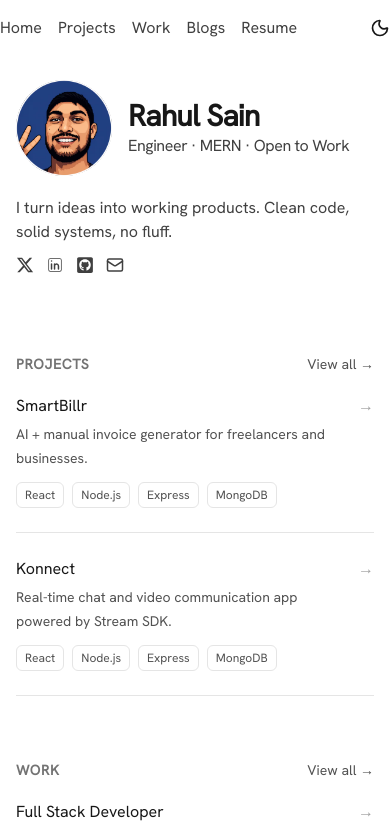
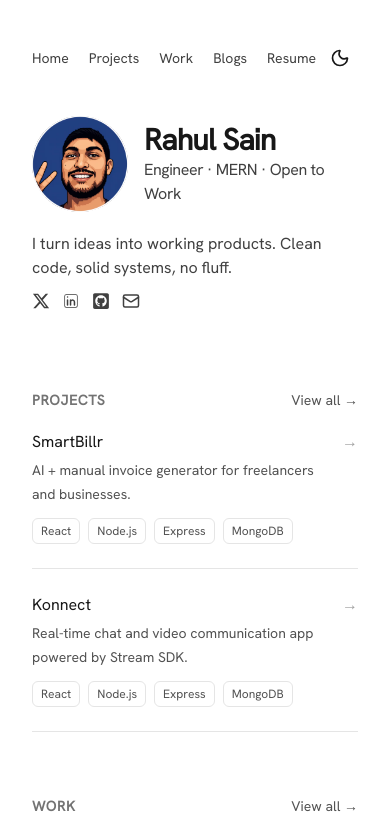
Before and after one commit to Anos714/Anos_Portfolio, a React (Vite) app in the folder portfolio/: page / in a window 390 px wide. Shown: the top 831 px of the page. Built offline with nearby package versions, Linux system fonts and the light colour scheme.

Commit message:
feat: enhance layout and styling with dark mode support, update navbar links, and improve overall responsiveness

```diff
--- a/portfolio/src/App.tsx
+++ b/portfolio/src/App.tsx
@@ -8,7 +8,7 @@ import Layout from "./components/layout/layout";
 
 const App = () => {
   return (
-    <div className="size-full">
+    <div className="min-h-screen bg-white text-neutral-900 dark:bg-neutral-950 dark:text-neutral-100">
       <Routes>
         <Route
           path="/"
--- a/portfolio/src/components/layout/layout.tsx
+++ b/portfolio/src/components/layout/layout.tsx
@@ -1,5 +1,18 @@
-const layout = ({ children }: { children: React.ReactNode }) => {
-  return <div className="m-auto h-screen max-w-[640px]">{children}</div>;
+const Layout = ({ children }: { children: React.ReactNode }) => {
+  return (
+    <div className="mx-auto min-h-screen max-w-[760px] px-4">
+      <div className="grid min-h-screen grid-cols-1 sm:grid-cols-[40px_1fr_40px] sm:gap-5">
+        {/* LEFT RAIL */}
+        <div className="hidden border border-t-0 border-b-0 border-neutral-700 bg-[repeating-linear-gradient(315deg,#a3a3a3_0px,#a3a3a3_2px,transparent_2px,transparent_8px)] sm:block dark:bg-[repeating-linear-gradient(315deg,#404040_0px,#404040_2px,transparent_2px,transparent_8px)]" />
+
+        {/* CONTENT */}
+        <main className="min-w-0 py-6">{children}</main>
+
+        {/* RIGHT RAIL */}
+        <div className="hidden border border-t-0 border-b-0 border-neutral-700 bg-[repeating-linear-gradient(315deg,#a3a3a3_0px,#a3a3a3_2px,transparent_2px,transparent_8px)] sm:block dark:bg-[repeating-linear-gradient(315deg,#404040_0px,#404040_2px,transparent_2px,transparent_8px)]" />
+      </div>
+    </div>
+  );
 };
 
-export default layout;
+export default Layout;
--- a/portfolio/src/components/navbar/Navbar.tsx
+++ b/portfolio/src/components/navbar/Navbar.tsx
@@ -1,35 +1,67 @@
 import { Moon, Sun } from "lucide-react";
-import { useState } from "react";
+import { useEffect, useState } from "react";
+import { Link } from "react-router";
 
 const Navbar = () => {
   const links = [
     { label: "Home", href: "/" },
-    { label: "Projects", href: "/" },
-    { label: "Work", href: "/" },
-    { label: "Blogs", href: "/" },
-    { label: "Resume", href: "/" },
+    { label: "Projects", href: "/projects" },
+    { label: "Work", href: "/work" },
+    { label: "Blogs", href: "/blogs" },
+    { label: "Resume", href: "/resume" },
   ];
 
   const [darkMode, setDarkMode] = useState(false);
 
+  useEffect(() => {
+    const savedTheme = localStorage.getItem("theme");
+
+    if (savedTheme === "dark") {
+      document.documentElement.classList.add("dark");
+      setDarkMode(true);
+    } else {
+      document.documentElement.classList.remove("dark");
+      setDarkMode(false);
+    }
+  }, []);
+
+  const toggleTheme = () => {
+    const nextMode = !darkMode;
+
+    setDarkMode(nextMode);
+
+    if (nextMode) {
+      document.documentElement.classList.add("dark");
+      localStorage.setItem("theme", "dark");
+    } else {
+      document.documentElement.classList.remove("dark");
+      localStorage.setItem("theme", "light");
+    }
+  };
+
   return (
-    <nav className="flex items-center justify-between pt-4">
-      <div className="flex items-center justify-center gap-4">
-        {links.map((link, _) => (
-          <li className="list-none" key={link.label}>
-            <a className="text-neutral-700" href={link.href}>
+    <nav className="mx-auto flex w-full max-w-5xl items-center justify-between px-4 pt-4">
+      <ul className="flex items-center gap-5">
+        {links.map((link) => (
+          <li key={link.label}>
+            <Link
+              to={link.href}
+              className="text-sm text-neutral-700 transition hover:text-neutral-950 dark:text-neutral-400 dark:hover:text-neutral-100"
+            >
               {link.label}
-            </a>
+            </Link>
           </li>
         ))}
-      </div>
-      <div className="flex items-center justify-center">
-        {darkMode ? (
-          <Sun className="h-5 w-5 text-gray-100" />
-        ) : (
-          <Moon className="h-5 w-5 text-neutral-900" />
-        )}
-      </div>
+      </ul>
+
+      <button
+        type="button"
+        onClick={toggleTheme}
+        className="rounded-md p-2 text-neutral-900 transition hover:bg-neutral-100 dark:text-neutral-100 dark:hover:bg-neutral-800"
+        aria-label="Toggle theme"
+      >
+        {darkMode ? <Sun className="h-5 w-5" /> : <Moon className="h-5 w-5" />}
+      </button>
     </nav>
   );
 };
--- a/portfolio/src/index.css
+++ b/portfolio/src/index.css
@@ -2,6 +2,15 @@
 @import "tailwindcss";
 @custom-variant dark (&:where(.dark, .dark *));
 
+html,
+body,
+#root {
+  min-height: 100%;
+}
+
+body {
+  @apply bg-white text-neutral-900 dark:bg-neutral-950 dark:text-neutral-100;
+}
 * {
   font-family: "Hanken Grotesk", sans-serif;
   font-optical-sizing: auto;
```
